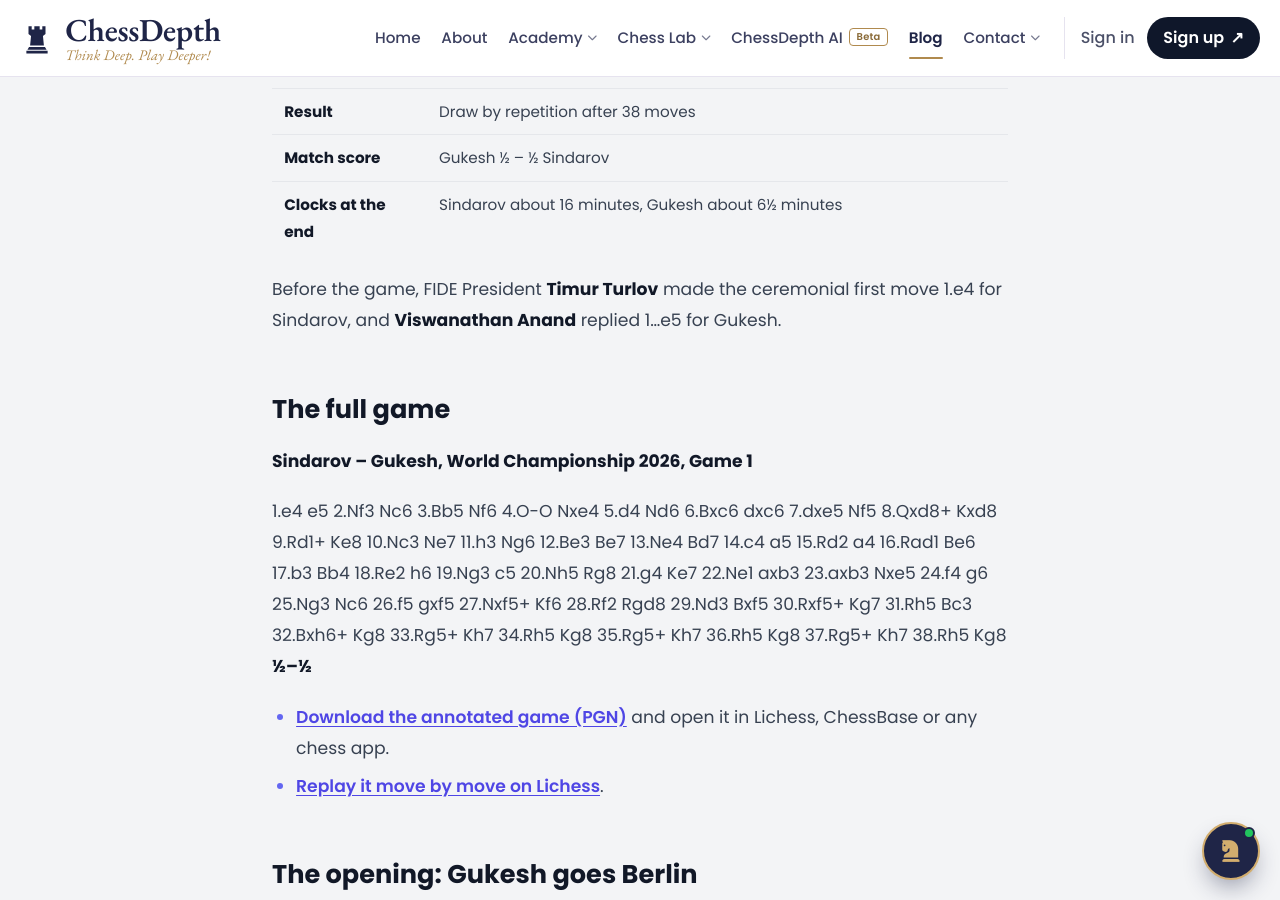
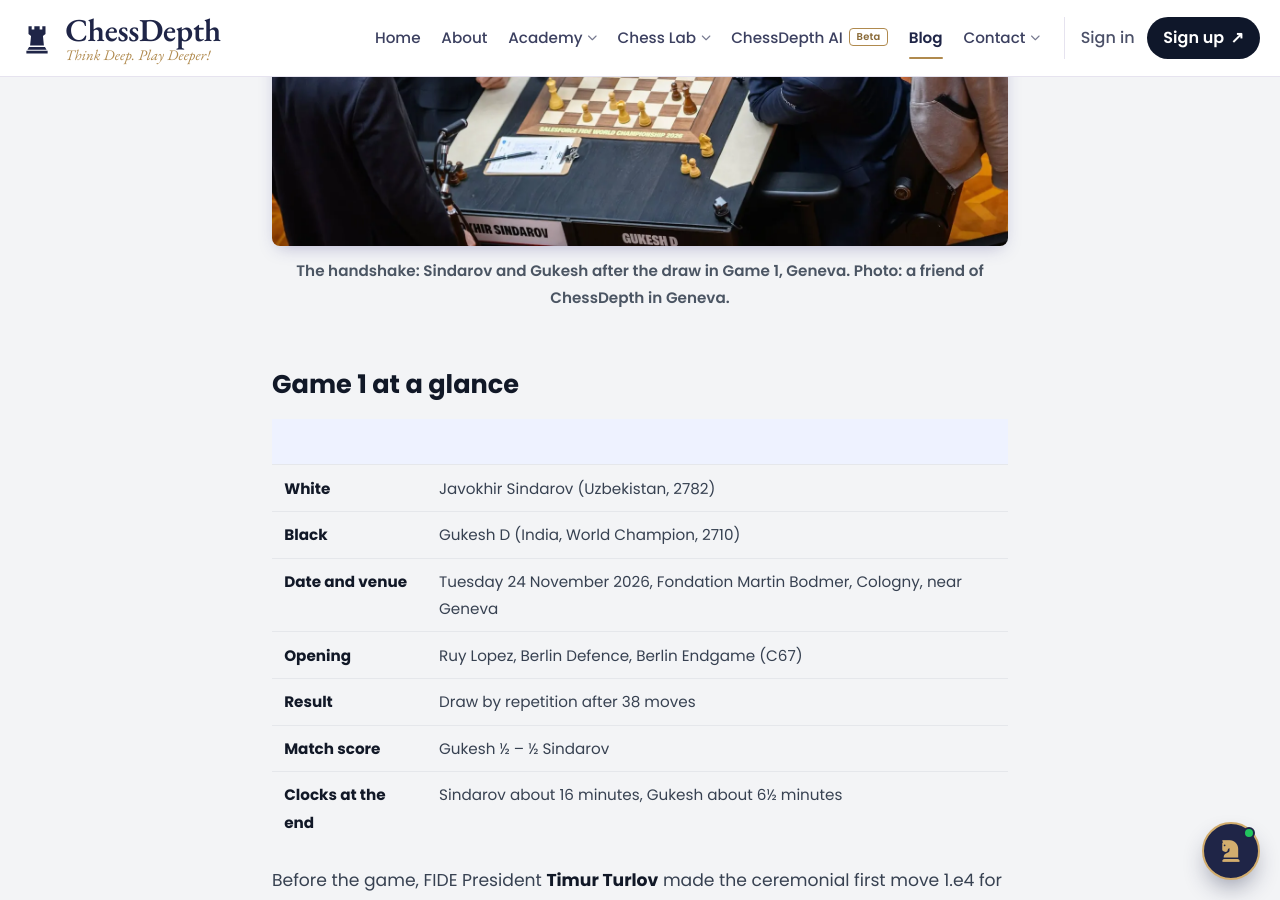
Before and after one commit to Sourabhjoshi1/Chess-Depth, a Jekyll site: the page built from _posts/2026-11-25-world-chess-championship-2026-game-1-sindarov-gukesh.md, in a window 1280 px wide and 900 px high, scrolled down 1531 px. Built offline with Jekyll 4.4.1, drawn with Linux system fonts in a browser that asks for light colours; comment, search, counter and statistics services are not loaded.

Commit message:
Game 1 report: add handshake photo from Geneva
Co-Authored-By: Claude Opus 5.5 <noreply@anthropic.com>
Claude-Session: https://claude.ai/code/session_017ZwxdNZGtw2tXrZdE2ZP9f

```diff
--- a/_posts/2026-11-25-world-chess-championship-2026-game-1-sindarov-gukesh.md
+++ b/_posts/2026-11-25-world-chess-championship-2026-game-1-sindarov-gukesh.md
@@ -20,6 +20,14 @@ image_alt: "ChessDepth graphic: World Championship 2026 Game 1, Sindarov vs Guke
 The 2026 World Championship has begun with a draw, and it was not a quiet one. **Javokhir Sindarov**, with White, got exactly what a challenger hopes for in game 1: a small edge on the board and a big lead on the clock. **Gukesh D** spent a lot of time, dropped to under six minutes for eight moves, and still found every move he needed. After 38 moves the players repeated the position and the score is **½–½**.
 
 For me this was a **hard-fought and well-deserved draw**. Neither player made a real mistake, and both had to play precise chess to keep the balance.
+
+<figure class="cd-board" style="max-width:820px">
+  <picture>
+    <source srcset="/assets/images/blog/wcc26-g1-handshake.webp" type="image/webp">
+    <img src="/assets/images/blog/wcc26-g1-handshake.jpg" alt="Javokhir Sindarov and Gukesh D shake hands across the board after the draw in Game 1 of the 2026 World Championship in Geneva, with the arbiter standing beside them." width="1600" height="1067" loading="lazy">
+  </picture>
+  <figcaption>The handshake: Sindarov and Gukesh after the draw in Game 1, Geneva. Photo: a friend of ChessDepth in Geneva.</figcaption>
+</figure>
 
 ## Game 1 at a glance
 
```
Also changed, not shown: assets/images/blog/wcc26-g1-handshake.jpg (added), assets/images/blog/wcc26-g1-handshake.webp (added).
